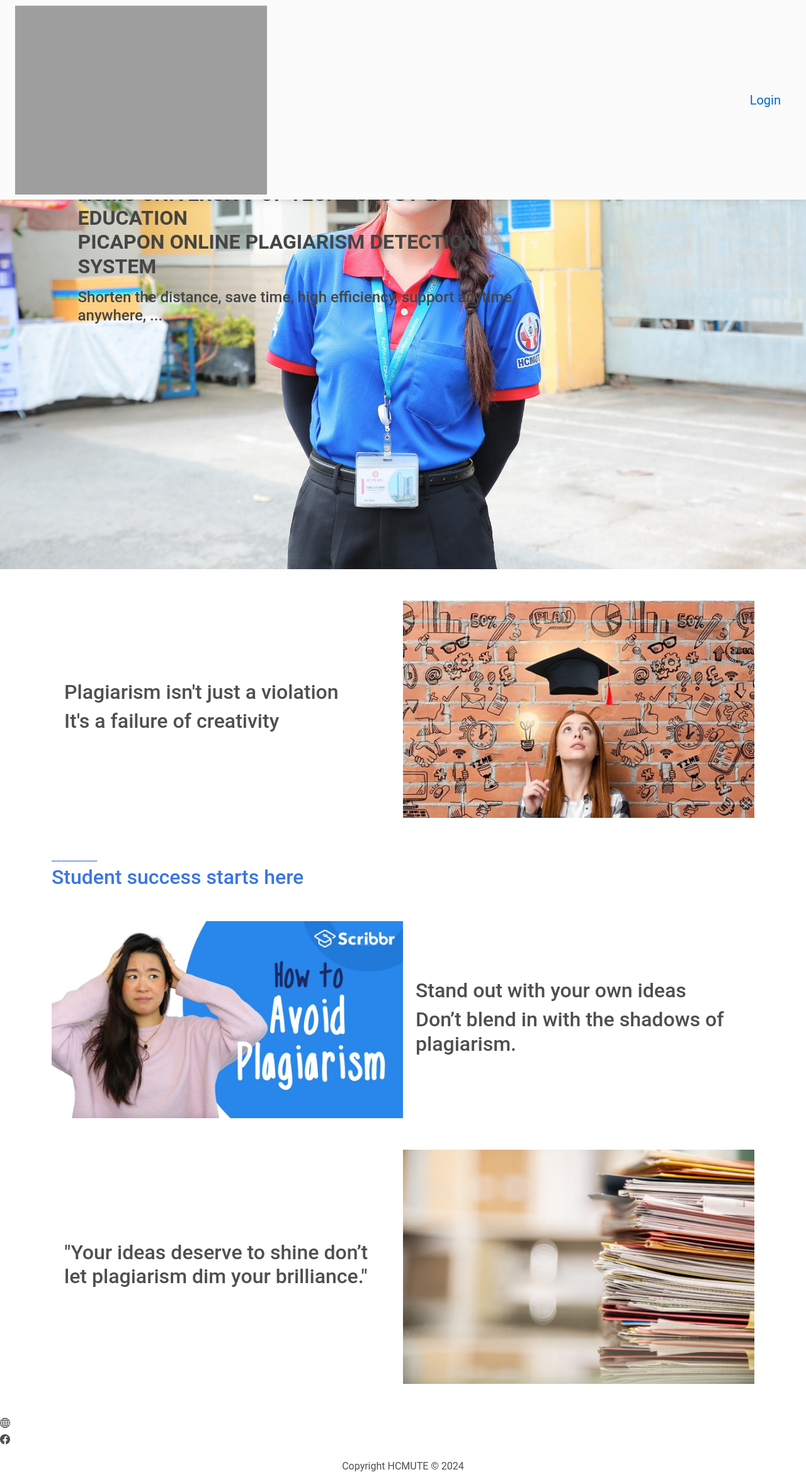
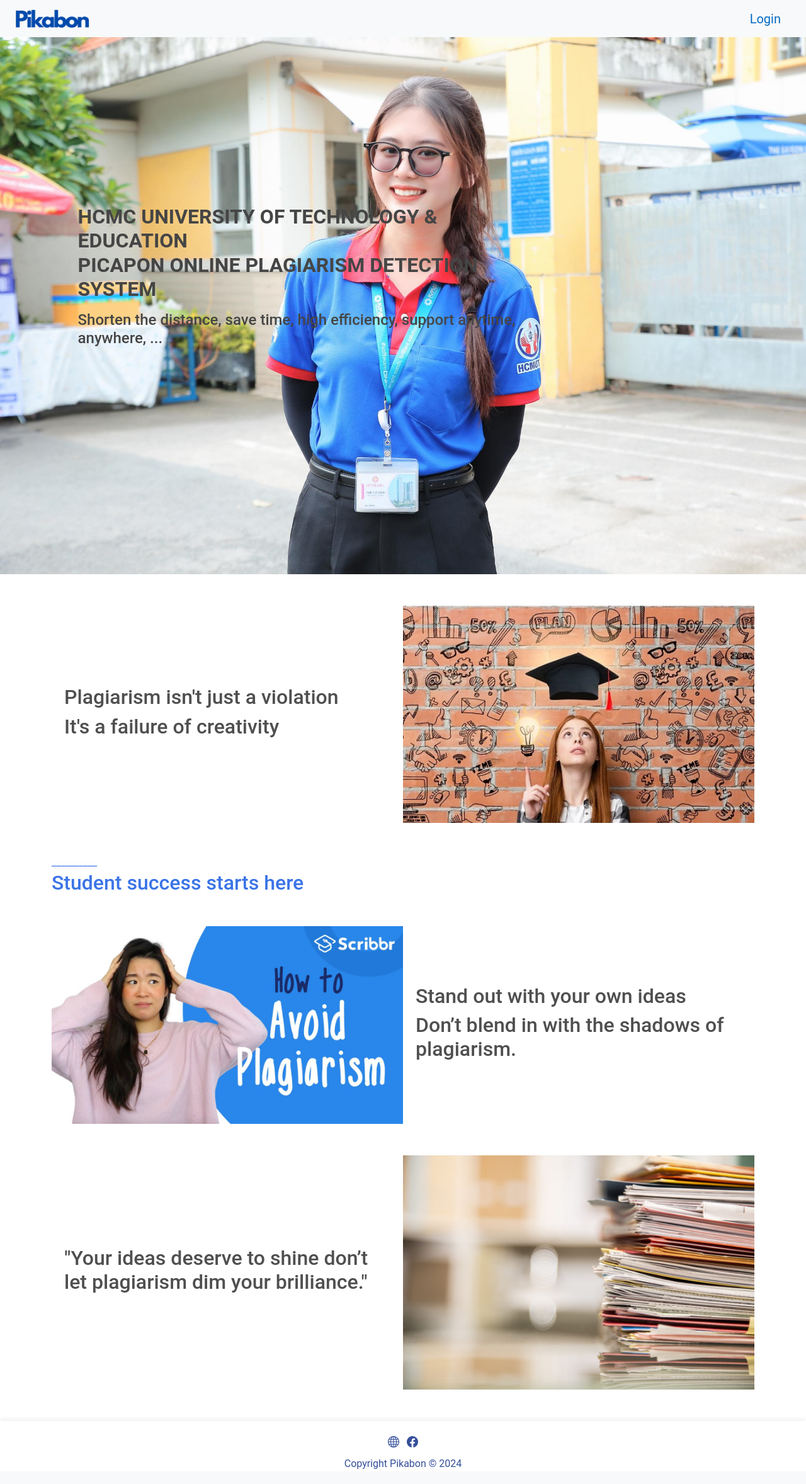
Before and after one commit to MinhThuan10/Plagiarism_Detection_System, a Flask app: page / in a window 1280 px wide. Shown: the whole page at 63% size. After the commit the page ends 2333 px from the top, so only its background shows below. Run offline with Flask 3, Linux system fonts and the light colour scheme; some libraries are stand-ins or nearby versions; grey boxes are pictures that could not be loaded.

Commit message:
update_class_api

```diff
--- a/app/static/css/index.css
+++ b/app/static/css/index.css
@@ -1,12 +1,4 @@
-.header .navbar .container-fluid .navbar-brand img{
-    width: 140px;
-    height: auto;
-}
 
-.header .navbar{
-    background-color: #fff !important;
-    margin-top: 60px;
-}
 
 .container-fluid{
     padding: 0  24px;
@@ -60,3 +52,62 @@
 .container .headline{
     color: rgb(59, 116, 231);
 }
+
+
+/* header */
+.body {
+font-family: "Roboto", sans-serif;
+background-color: red !important;
+}
+.fixed-top {
+position: fixed !important;
+top: 0;
+width: 100%;
+z-index: 3;
+background-color: #fff !important;
+}
+
+footer {
+bottom: 0; /* Gắn footer vào đáy container */
+left: 0; /* Gắn footer vào bên trái */
+right: 0; /* Gắn footer vào bên phải */
+background-color: #fff;
+text-align: center;
+}
+
+footer .footer-hcmute_link {
+display: flex;
+justify-content: center;
+}
+
+footer .footer-hcmute_link a {
+color: #35509a;
+font-size: 18px;
+margin: 6px;
+margin-top: 20px;
+}
+
+div.text-center.p-3 {
+color: #35509a;
+padding: 0px !important;
+}
+
+.header-user-info {
+display: flex;
+}
+
+.nav-link {
+font-weight: bold !important;
+font-size: 0.92rem !important;
+color: #71869d !important;
+padding-right: 20px !important;
+}
+.nav-link:hover {
+color: #35509a !important;
+}
+.dropdown-menu-end {
+margin-top: 17px !important;
+}
+footer {
+box-shadow: 0 -4px 6px rgba(0, 0, 0, 0.05); /* Adjust the values to suit your needs */
+}
--- a/app/templates/assignment_student.html
+++ b/app/templates/assignment_student.html
@@ -7,7 +7,7 @@
 
 {% block content %}
 <div class="container" style="margin-top: 300px; font-size: 50px;">
-    Page danh sách bài tập trong lớp, dành cho giảng viên
+    Page danh sách bài tập trong lớp, dành cho học sinh
     </div>
 {% endblock %}
 
--- a/app/templates/index.html
+++ b/app/templates/index.html
@@ -7,33 +7,43 @@
     <!-- Bootstrap CSS -->
     <link href="https://cdn.jsdelivr.net/npm/bootstrap@5.3.0/dist/css/bootstrap.min.css" rel="stylesheet">
     <link rel="stylesheet" href="https://cdn.jsdelivr.net/npm/bootstrap-icons@1.5.0/font/bootstrap-icons.css">
-    <link rel="stylesheet" href="{{ url_for('static', filename='css/styles.css') }}">
     <link rel="stylesheet" href="https://cdnjs.cloudflare.com/ajax/libs/mdb-ui-kit/6.2.0/mdb.min.css">
     <link rel="stylesheet" href="{{ url_for('static', filename='css/index.css') }}">
 
 
 </head>
 <body>
-    <nav class="navbar navbar-expand-lg navbar-dark bg-light fixed-top">
+    <!-- Navbar -->
+    <nav class="navbar navbar-expand-lg navbar-light bg-body-tertiary">
+        <!-- Container wrapper -->
         <div class="container-fluid">
-            <div class="header-hcmute_link">
-                <img src="{{ url_for('static', filename='images/logo2.png') }}" alt="">
+          <!-- Collapsible wrapper -->
+          <div class="collapse navbar-collapse" id="navbarSupportedContent">
+            <!-- Navbar brand -->
+            <a class="navbar-brand mt-2 mt-lg-0" href="#">
+              <img
+                src="{{ url_for('static', filename='images/logo.png') }}"
+                height="30"
+                alt="Logo"
+                loading="lazy"
+              />
+            </a>
           </div>
-
-
           <div class="header-login">
             <a class="navbar-brand" href="{{ url_for('user.login') }}" style="color: #0369c3;">
                 Login
             </a>
         </div>
+          <!-- Right elements -->
         </div>
+        <!-- Container wrapper -->
     </nav>
 
     <div class="slider">
         <div class="hero-section">
             <div class="hero-slider-wrapper">
                 <div class="flexslider hero-slider">
-                    <img src="{{ url_for('static', filename='images/slider_1.jpg') }}" alt="Image 1" style="width: 100%; height: auto; margin-top: 50px;">
+                    <img src="{{ url_for('static', filename='images/slider_1.jpg') }}" alt="Image 1" style="width: 100%; height: auto; margin-top: 0px;">
                     <div class="hero-content">
                         <h2 class="headline">
                             <div class="text_to_html">
@@ -82,7 +92,7 @@
         </div>
     </div>
 
-    <footer class="text-center text-lg-start mt-5">
+    <footer class="text-center text-lg-start">
         <div class="footer-hcmute_link">
           <a class="navbar-brand" href="https://hcmute.edu.vn/">
             <i class="bi bi-globe"></i>
@@ -92,9 +102,7 @@
             <i class="bi bi-facebook"></i>
           </a>
         </div>
-        <div class="text-center p-3">
-            Copyright HCMUTE © 2024
-        </div>
+        <div class="text-center p-3">Copyright Pikabon © 2024</div>
       </footer>
     <!-- Bootstrap JS and dependencies -->
     <script src="https://cdn.jsdelivr.net/npm/bootstrap@5.3.0/dist/js/bootstrap.bundle.min.js"></script>
```
Also changed, not shown: app/routes/classs.py (+22 -1 lines), app/static/js/home_teacher.js (+7 -4 lines). Lines whose indentation alone changed are shown as unchanged.
